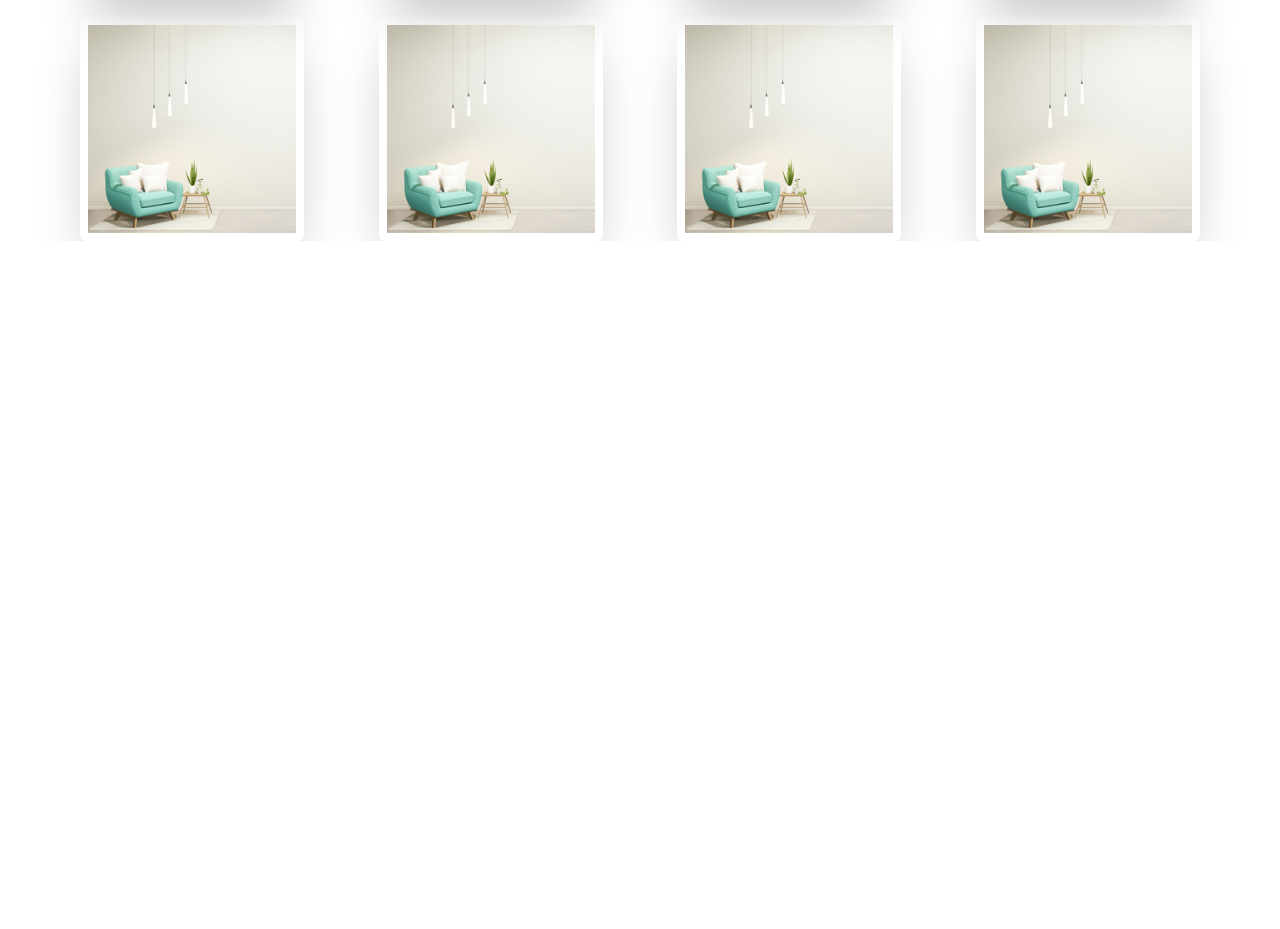
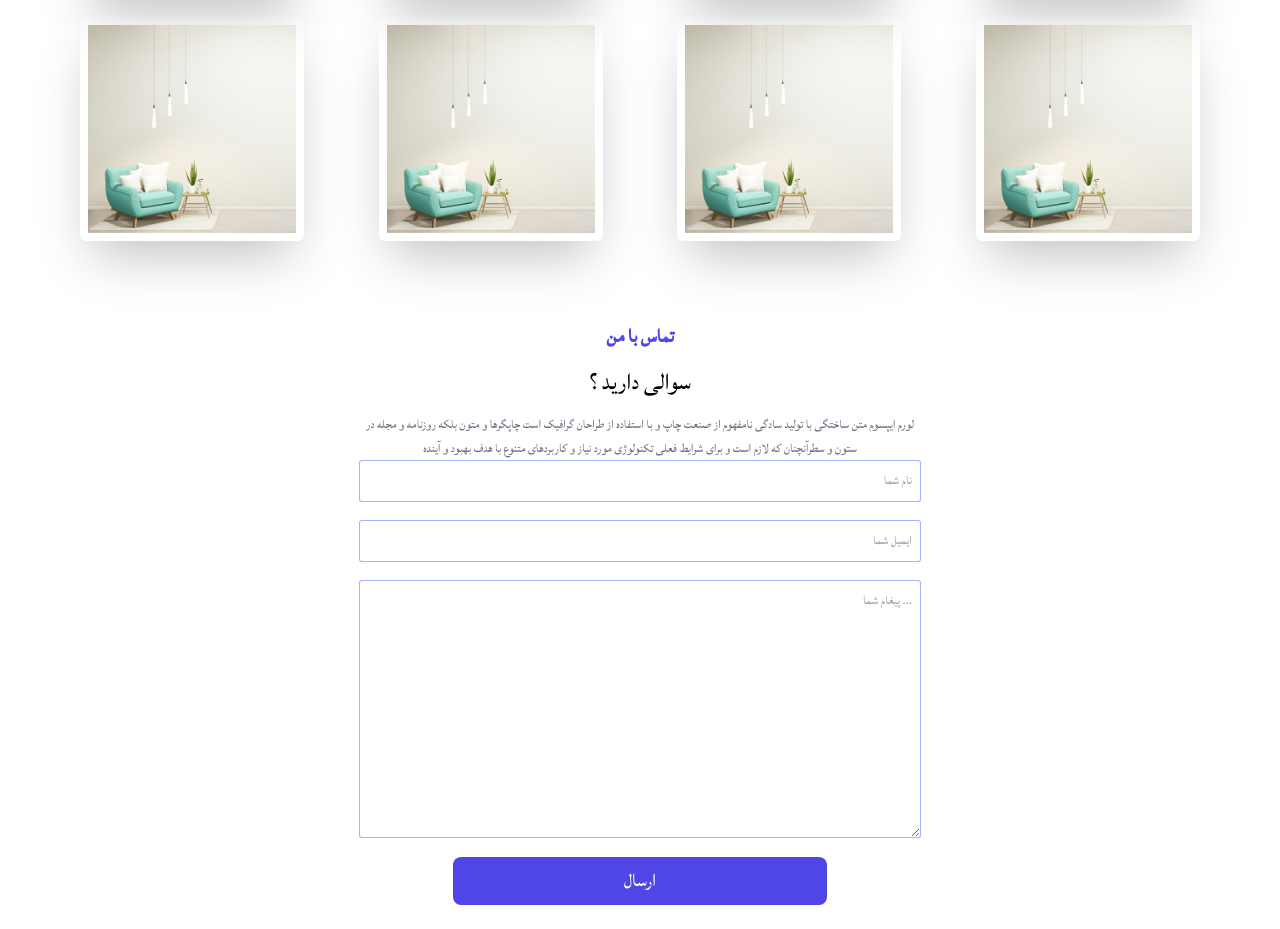
Before and after one commit to mohammadjahann/tailwind-portfolio, a website: page src/index.html in a window 1280 px wide. Shown: the part 2724-3653 px from the top of the page. Before the commit the page ends 2965 px from the top, so only its background shows below. Drawn offline with Linux system fonts and the light colour scheme.

Commit message:
Define an style "Contact" section

```diff
--- a/src/index.html
+++ b/src/index.html
@@ -212,6 +212,28 @@
         </div>
       </div>
 
+      <!-- Contact -->
+       <div class="mt-20">
+        <div class="container">
+            <!-- top -->
+            <div class="flex flex-col items-center gap-3 text-center">
+                <h1 class="text-indigo-600 font-bold text-2xl"> تماس با من</h1>
+                <h1 class="text-3xl">سوالی دارید ؟</h1>
+                <p class="w-1/2 text-gray-500">لورم ایپسوم متن ساختگی با تولید سادگی نامفهوم از صنعت چاپ و با استفاده از طراحان گرافیک است چاپگرها و متون بلکه روزنامه و مجله در ستون و سطرآنچنان که لازم است و برای شرایط فعلی تکنولوژی مورد نیاز و کاربردهای متنوع با هدف بهبود  و آینده</p>
+
+            </div>
+            <!-- botton -->
+
+            <form class="flex flex-col gap-5 items-center">
+                <input class=" p-2 w-full md:w-1/2 ring-1 ring-indigo-300 rounded-sm focus:outline-indigo-600 text-right" type="text" placeholder="نام شما">
+                <input class=" p-2 w-full md:w-1/2 ring-1 ring-indigo-300 rounded-sm focus:outline-indigo-600 text-right" type="text" placeholder="ایمیل شما">
+                <textarea class=" p-2 w-full md:w-1/2  ring-1 ring-indigo-300 rounded-sm focus:outline-indigo-600 text-right" cols="30" rows="10" placeholder="پیغام شما ..."></textarea>
+                <button class="w-1/2 md:w-1/3 text-white bg-indigo-600 rounded-lg mb-6 px-3 py-2 text-2xl">ارسال</button>
+            </form>
+
+        </div>
+       </div>
+
     <script src="./script.js"></script>
     <!-- auto typing script -->
      <script src="../dist/autotyping.min.js"></script>
```
Also changed, not shown: src/output.css.
